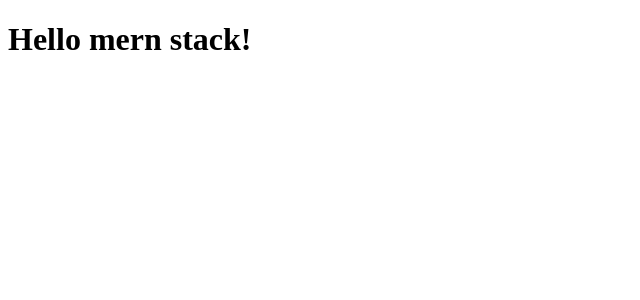
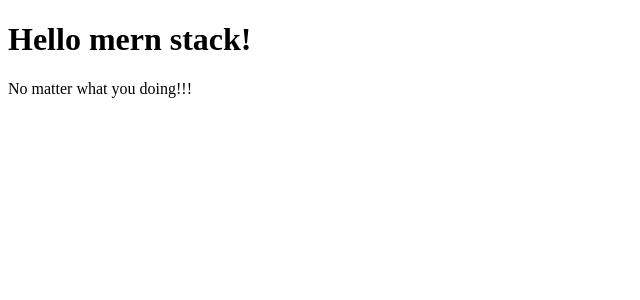
Before and after one commit to Wdyffs/BookingApp, a React (Create React App) app in the folder client/: page / in a window 1280 px wide. Shown: the top 300 px of the page, without its empty margins (0-640 px from the left). Built offline with nearby package versions, Linux system fonts and the light colour scheme.

Commit message:
feat: branch for fun

```diff
--- a/client/src/App.js
+++ b/client/src/App.js
@@ -1,9 +1,12 @@
 import React from 'react'
 
-function App() {
+
+
+export function App() {
   return (
     <div>
       <h1>Hello mern stack!</h1>
+      <div>No matter what you doing!!!</div>
     </div>
   )
 }
```
